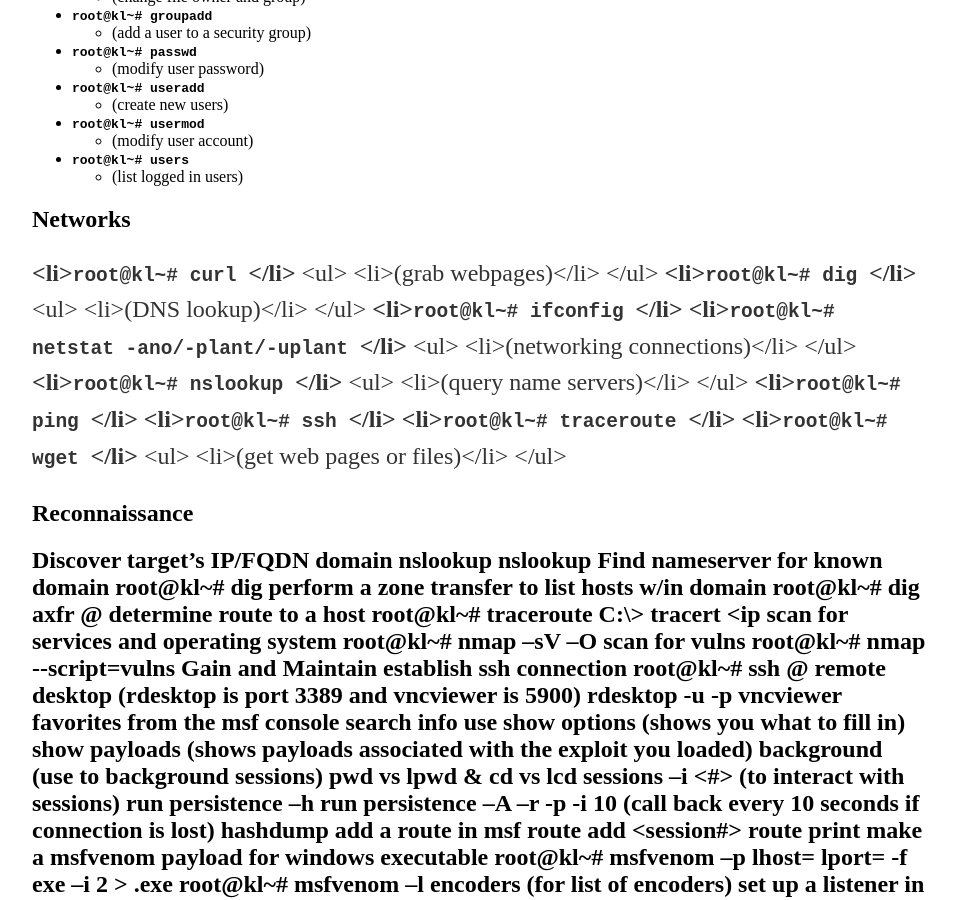
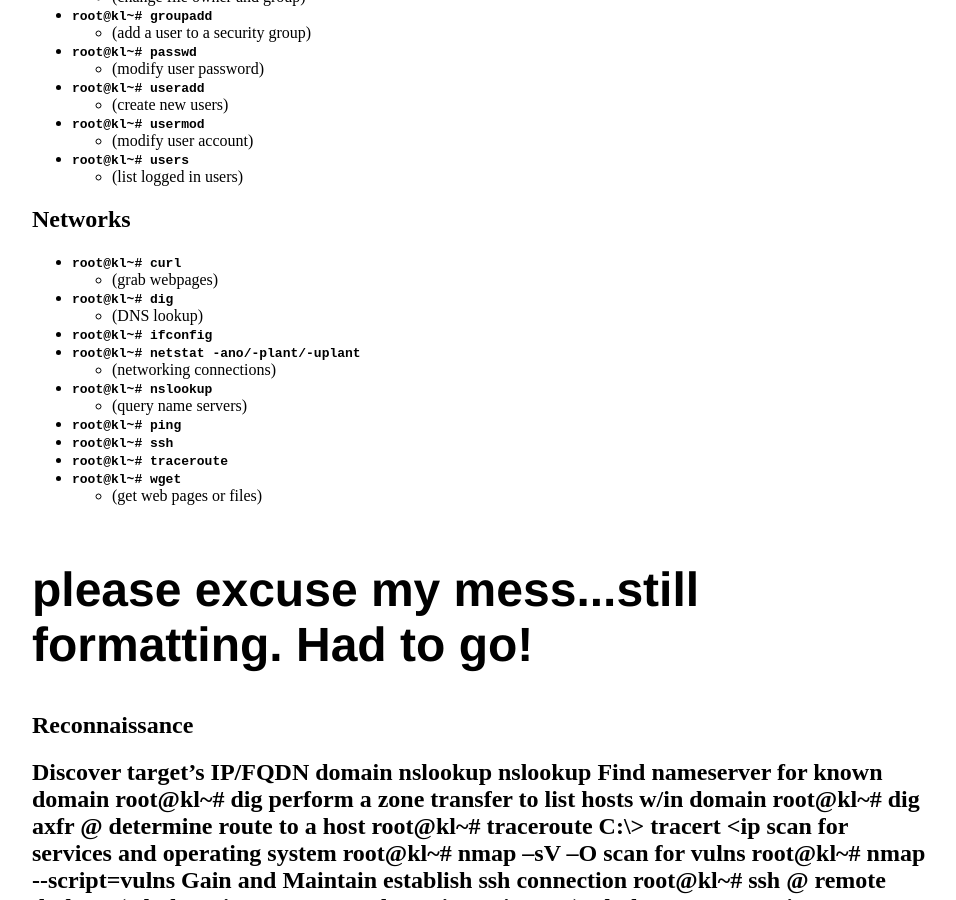
Before and after one commit to blkbrd/blkbrd.github.io, a Jekyll site: the page built from _posts/2017-09-05-Basics-Sheet.md, in a window 1280 px wide and 900 px high, scrolled down 1857 px. Shown: the whole window, without its empty margins (160-1116 px from the left). Built offline with Jekyll 4.4.1, drawn with Linux system fonts in a browser that asks for light colours.

Commit message:
Update 2017-09-05-Basics-Sheet.md
fixing networks bullets

```diff
--- a/_posts/2017-09-05-Basics-Sheet.md
+++ b/_posts/2017-09-05-Basics-Sheet.md
@@ -230,6 +230,7 @@ Here is a formatted list of basic commands. I used these as I was learning how t
 </ul>
 
 <h2>Networks</h2>
+<ul>
 <strong>
 	<li><code>root@kl~# curl </code></li>
 </strong>
@@ -264,8 +265,8 @@ Here is a formatted list of basic commands. I used these as I was learning how t
 		<ul>
 			<li>(get web pages or files)</li>
 		</ul>
-
-
+ </ul>
+ <h1> please excuse my mess...still formatting. Had to go! </h1>
 <h2>Reconnaissance<h2>
 Discover target’s IP/FQDN domain
 nslookup <domain>
```
